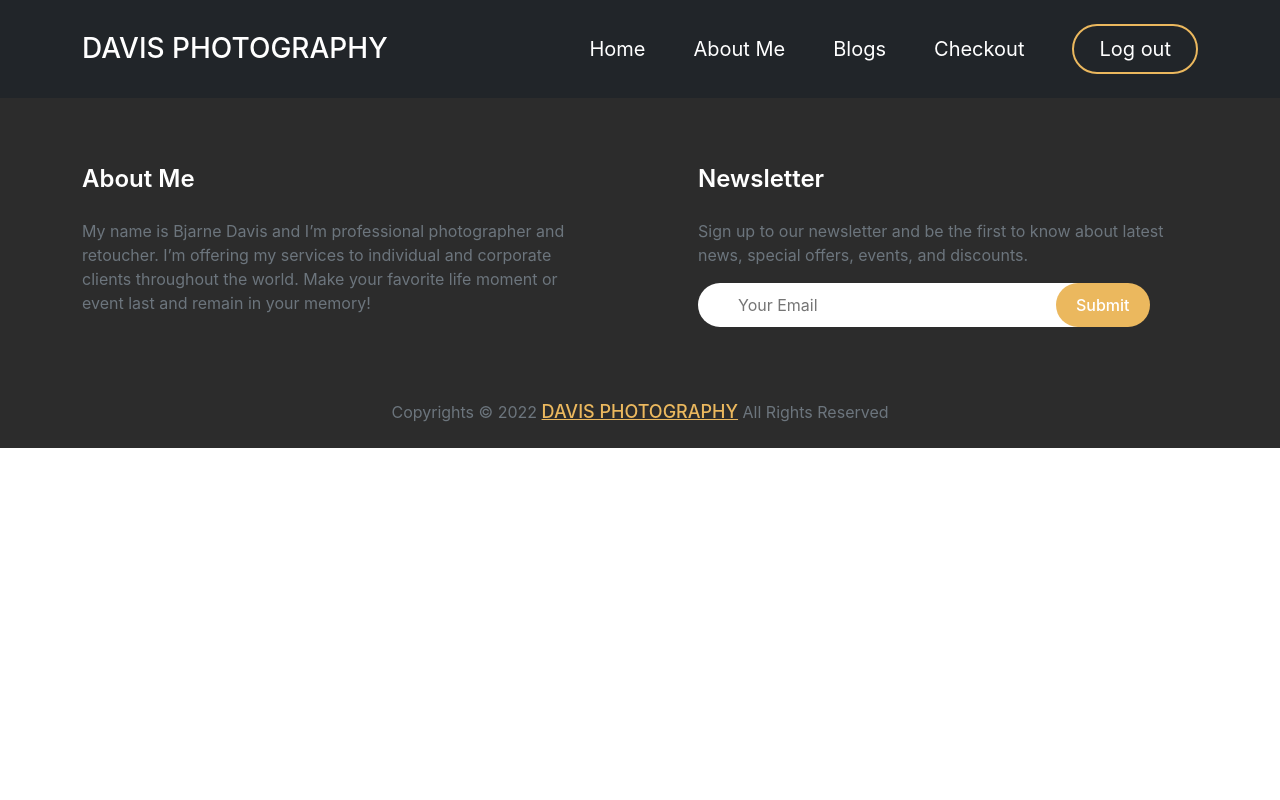
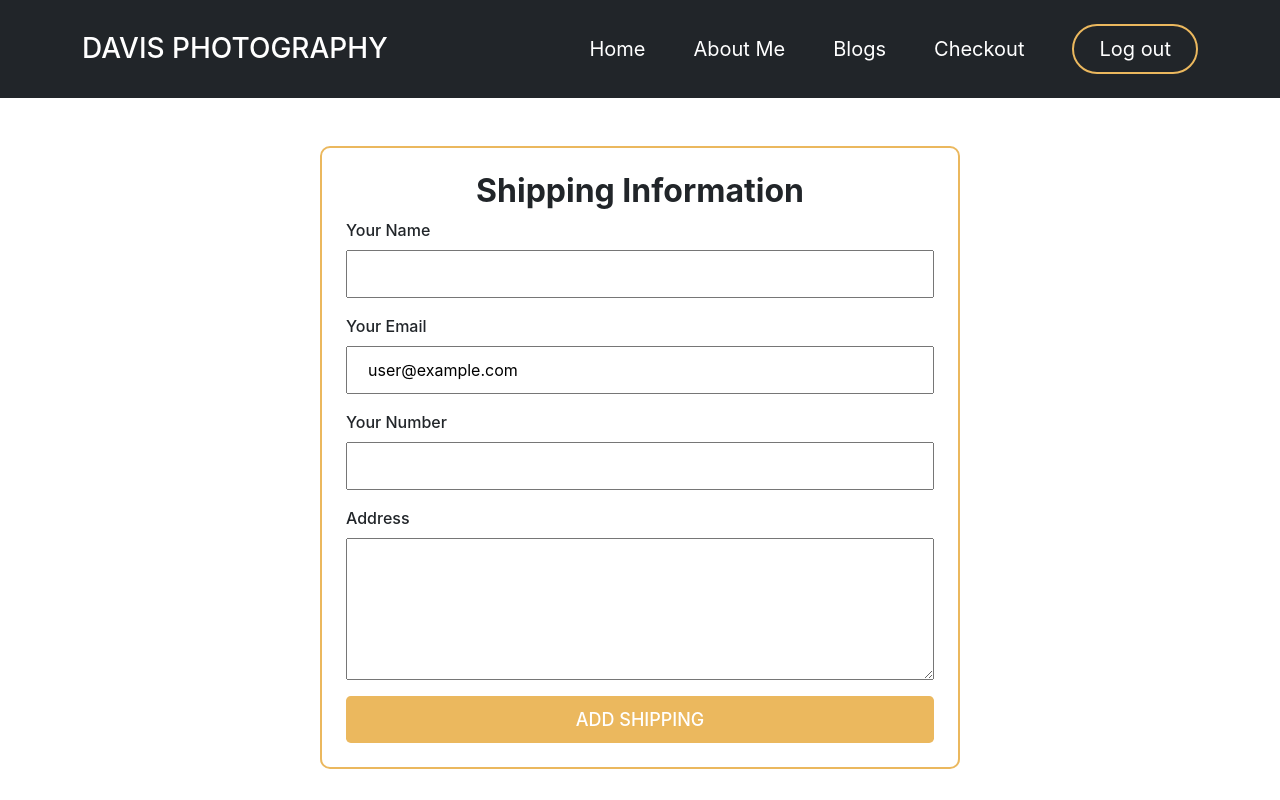
Before and after one commit to rockydey/photography-portfolio, a React (Create React App) app: page /checkout in a window 1280 px wide. Shown: the top 800 px of the page. Built offline with nearby package versions, Linux system fonts and the light colour scheme; no server answers; sample sign-in values are in the browser's storage; the HTML template or start-up script is replaced by a standard one.

Commit message:
checkout component complete

```diff
--- a/src/Pages/Checkout/Checkout.css
+++ b/src/Pages/Checkout/Checkout.css
@@ -0,0 +1,26 @@
+.checkout-form {
+    border: 2px solid #EBB85E;
+    border-radius: 10px;
+}
+
+.checkout-form form label {
+    font-weight: 500;
+}
+
+.checkout-form form input,
+.checkout-form form textarea {
+    padding: 10px 20px;
+}
+
+.checkout-form form input:focus,
+.checkout-form form textarea:focus {
+    outline: none;
+}
+
+.submit-btn {
+    padding: 10px 30px;
+    background-color: #EBB85E;
+    color: white;
+    font-size: 18px;
+    font-weight: 500;
+}
--- a/src/Pages/Checkout/Checkout.jsx
+++ b/src/Pages/Checkout/Checkout.jsx
@@ -1,10 +1,47 @@
-import React from 'react';
+import { Alert } from 'bootstrap';
+import React, { useState } from 'react';
+import { useAuthState } from 'react-firebase-hooks/auth';
+import { useNavigate } from 'react-router-dom';
+import auth from '../../firebase.init';
 import './Checkout.css';
 
 const Checkout = () => {
+
+    const navigate = useNavigate();
+    const [user] = useAuthState(auth);
+    const [name, setName] = useState('');
+    const [number, setNumber] = useState(0);
+    const [address, setAddress] = useState('');
+
+    const handleName = event => {
+        setName(event.target.value);
+    }
+    const handleNumber = event => {
+        setNumber(event.target.value);
+    }
+    const handleAddress = event => {
+        setAddress(event.target.value);
+    }
+
+    const handleSubmit = event => {
+        event.preventDefault();
+        navigate('/');
+    };
+
     return (
-        <div>
-
+        <div className='w-50 container mx-auto my-5 p-4 checkout-form'>
+            <h3 className='text-center fs-2 fw-bold'>Shipping Information</h3>
+            <form onSubmit={handleSubmit} className='d-flex flex-column'>
+                <label className='mb-2' htmlFor="name">Your Name</label>
+                <input onBlur={handleName} className='mb-3' type="text" name="name" id="name" required />
+                <label className='mb-2' htmlFor="email">Your Email</label>
+                <input readOnly value={user?.email} className='mb-3' type="email" name="email" id="email" required />
+                <label className='mb-2' htmlFor="phone">Your Number</label>
+                <input onBlur={handleNumber} className='mb-3' type="number" name="number" id="number" required />
+                <label className='mb-2' htmlFor="address">Address</label>
+                <textarea onBlur={handleAddress} className='mb-3' name="address" id="address" cols="15" rows="5" required></textarea>
+                <input className='rounded-3 submit-btn text-uppercase border-0' type="submit" value="Add Shipping" />
+            </form>
         </div>
     );
 };
```
